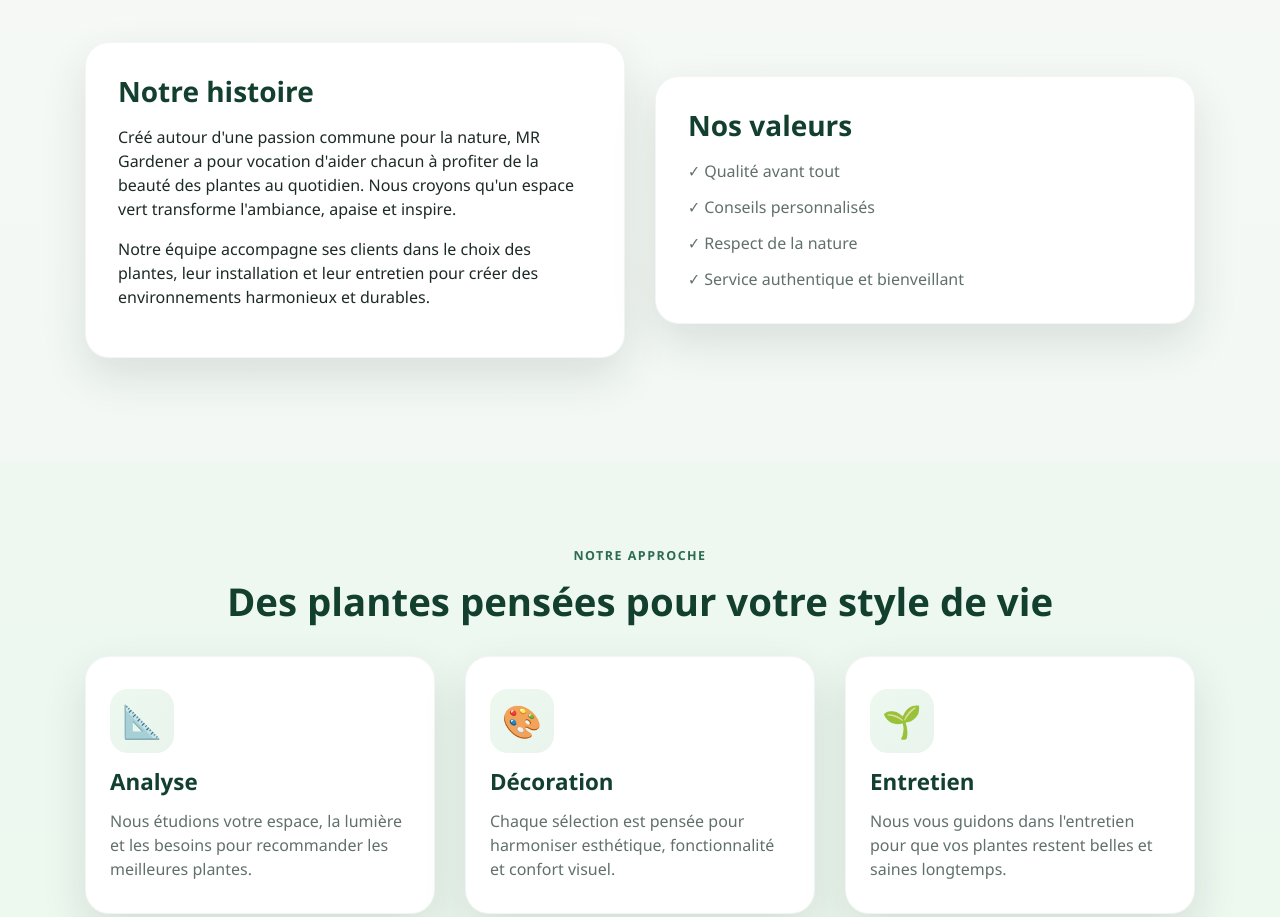
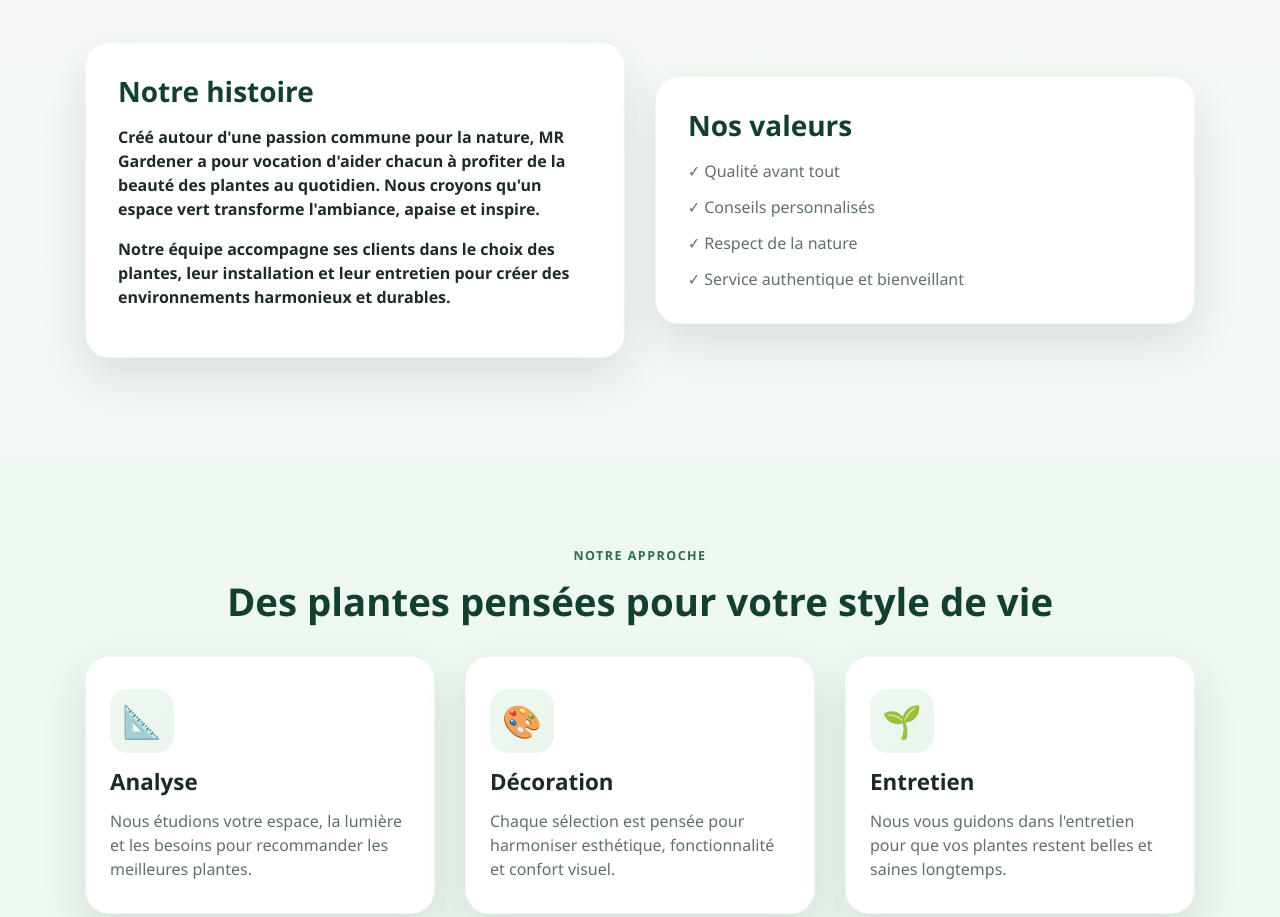
Before and after one commit to SahbiMethnani/MR_gardener, a plain HTML site: page about.html in a window 1280 px wide. Shown: the part 340-1257 px from the top of the page. Drawn offline with nearby package versions, Linux system fonts and the light colour scheme.

Commit message:
modification de style

```diff
--- a/about.html
+++ b/about.html
@@ -57,8 +57,8 @@
       <div class="col-lg-6 mb-4">
         <div class="info-card">
           <h3>Notre histoire</h3>
-          <p>Créé autour d'une passion commune pour la nature, MR Gardener a pour vocation d'aider chacun à profiter de la beauté des plantes au quotidien. Nous croyons qu'un espace vert transforme l'ambiance, apaise et inspire.</p>
-          <p>Notre équipe accompagne ses clients dans le choix des plantes, leur installation et leur entretien pour créer des environnements harmonieux et durables.</p>
+          <p><strong>Créé autour d'une passion commune pour la nature, MR Gardener a pour vocation d'aider chacun à profiter de la beauté des plantes au quotidien. Nous croyons qu'un espace vert transforme l'ambiance, apaise et inspire.</strong></p>
+          <p><strong>Notre équipe accompagne ses clients dans le choix des plantes, leur installation et leur entretien pour créer des environnements harmonieux et durables.</strong></p>
         </div>
       </div>
       <div class="col-lg-6 mb-4">
--- a/styles.css
+++ b/styles.css
@@ -257,7 +257,7 @@ img {
 }
 
 .feature-card h3 {
-  color: var(--green-900);
+  color: var(--green-600);
   font-size: 1.4rem;
   font-weight: 700;
   margin-bottom: 0.8rem;
```
